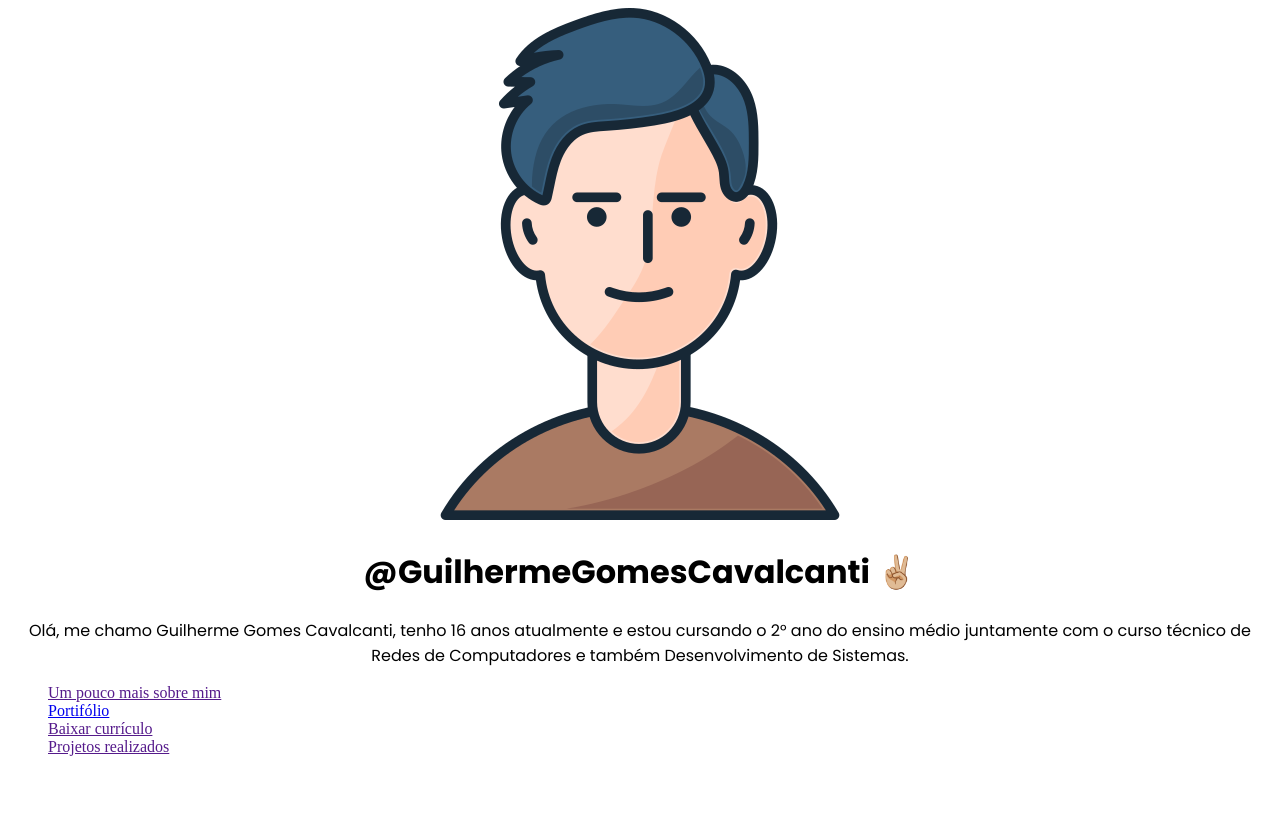
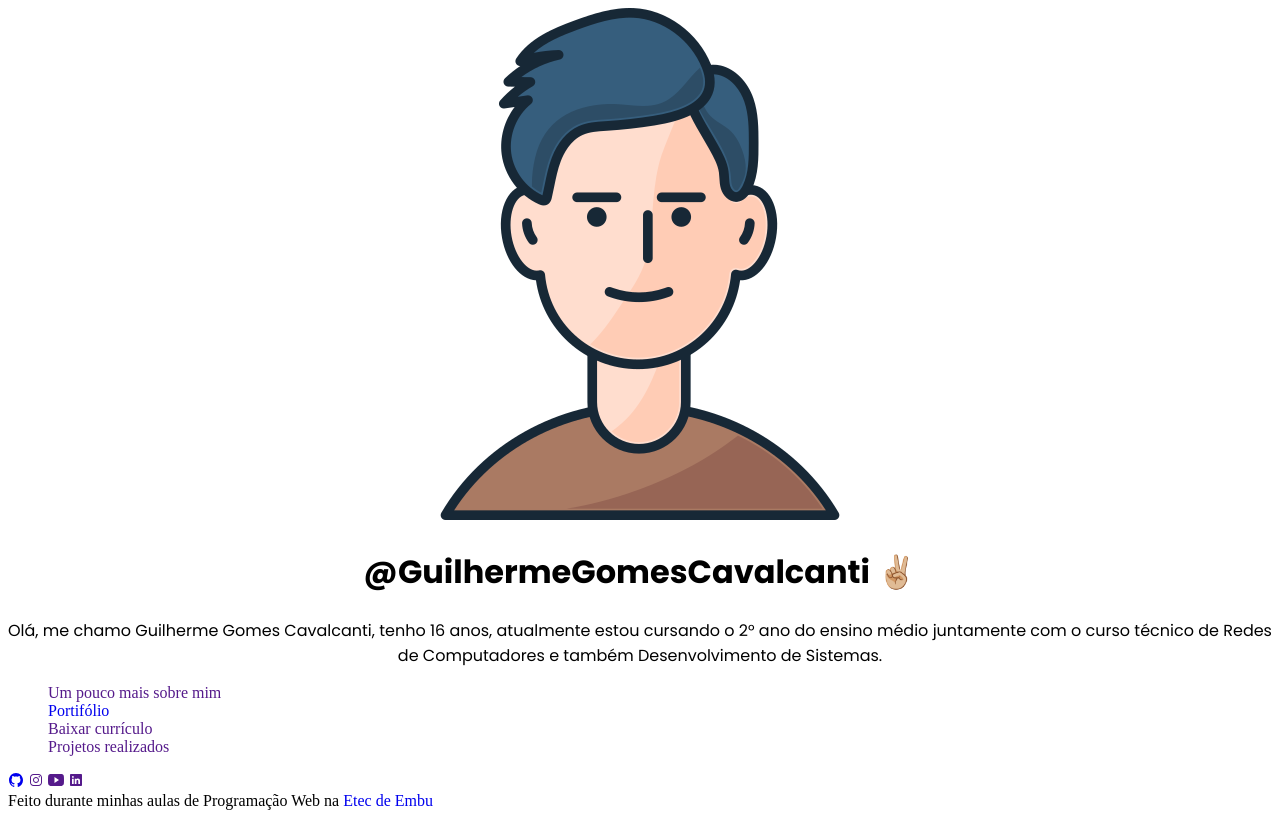
Before and after one commit to GuilhermeGomesCavalcanti/Portifolio, a plain HTML site: page index.html in a window 1280 px wide. Drawn offline with nearby package versions, Linux system fonts and the light colour scheme.

Commit message:
Adicionando links e icones de interação

```diff
--- a/css/style.css
+++ b/css/style.css
@@ -9,3 +9,6 @@
 li{
     list-style: none;
 }
+a {
+    text-decoration: none;
+}
--- a/index.html
+++ b/index.html
@@ -5,9 +5,10 @@
     <meta name="viewport" content="width=device-width, initial-scale=1.0">
     <link rel="stylesheet" href="css/style.css">
     <title>Portifólio</title>
+    <script src="https://unpkg.com/ionicons@4.5.10-0/dist/ionicons.js"></script>
     <link rel="preconnect" href="https://fonts.googleapis.com">
-<link rel="preconnect" href="https://fonts.gstatic.com" crossorigin>
-<link href="https://fonts.googleapis.com/css2?family=Poppins:ital,wght@0,100;0,200;0,300;0,400;0,500;0,600;0,700;0,800;0,900;1,100;1,200;1,300;1,400;1,500;1,600;1,700;1,800;1,900&display=swap" rel="stylesheet">
+    <link rel="preconnect" href="https://fonts.gstatic.com" crossorigin>
+    <link href="https://fonts.googleapis.com/css2?family=Poppins:ital,wght@0,100;0,200;0,300;0,400;0,500;0,600;0,700;0,800;0,900;1,100;1,200;1,300;1,400;1,500;1,600;1,700;1,800;1,900&display=swap" rel="stylesheet">
 </head>
 <body>
     <div class:"div_pai">
@@ -15,15 +16,15 @@
             <img src="img/avatar.png" alt="Foto de um homem branco, sem barba, usando uma camisa marrom, e uma parede branca ao fundo">
             <h1>@GuilhermeGomesCavalcanti ✌🏼</h1></div><p>
         <div class="texto_inicial">
-            <p>Olá, me chamo Guilherme Gomes Cavalcanti, tenho 16  anos atualmente e estou cursando o 2° ano do ensino médio juntamente com o curso técnico de Redes de Computadores e também Desenvolvimento de Sistemas.
+            <p>Olá, me chamo Guilherme Gomes Cavalcanti, tenho 16  anos, atualmente estou cursando o 2° ano do ensino médio juntamente com o curso técnico de Redes de Computadores e também Desenvolvimento de Sistemas.
         </div>
-        <div>
+        <div class="links">
             <ul>
                 <li>
                     <a href="">Um pouco mais sobre mim</a>
                 </li>
                 <li>
-                    <a href="https://github.com/GuilhermeGomesCavalcanti">Portifólio</a>
+                    <a href="https://github.com/GuilhermeGomesCavalcanti?tab=repositories">Portifólio</a>
                 </li>
                 <li>
                     <a href="">Baixar currículo</a>
@@ -32,6 +33,25 @@
                     <a href="">Projetos realizados</a>
                 </li>
             </ul>
+
+            <div class="icones">
+                <a href="https://github.com/GuilhermeGomesCavalcanti">
+                    <ion-icon name="logo-github"></ion-icon>
+                </a>
+                <a href="">
+                    <ion-icon name="logo-instagram"></ion-icon>
+                </a>
+                <a href="">
+                    <ion-icon name="logo-youtube"></ion-icon>
+                </a>
+                <a href="">
+                    <ion-icon name="logo-linkedin"></ion-icon>
+                </a>
+            </div>
+
+            <footer>
+                Feito durante minhas aulas de Programação Web na <a href="https://www.etecdeembu.com.br/" >Etec de Embu</a>
+            </footer>
         </div>
     </div>
 </body>
```
Also changed, not shown: img/bg-desktop-light.jpg (added), img/bg-desktop.jpg (added), img/bg-mobile-light.jpg (added), img/bg-mobile.jpg (added), img/gradiente_darkmode.jpg (deleted), img/gradiente_whitemode.jpg (deleted).
